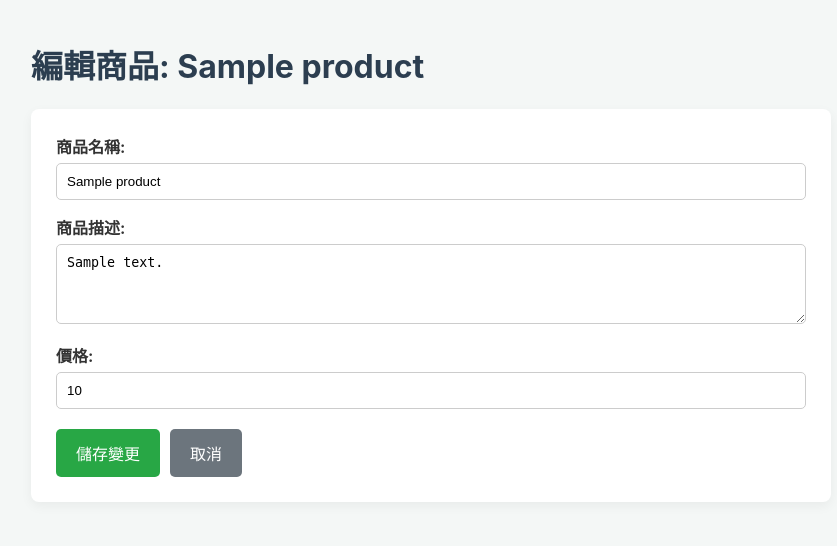
After one commit to BlankTsai/Database-system-2025-extended1, a Flask app: template templates/edit_product.html in a window 1280 px wide. The commit adds this page. Shown: the top 546 px of the page, without its empty margins (209-1046 px from the left). Run offline with Flask 3, Linux system fonts and the light colour scheme; the template is opened without the code that fills it: most values are stand-ins (such as "Sample title", 1, 10 or a date in 2020).

Commit message:
Complete CRUD and Multi Input

```diff
--- a/app.py
+++ b/app.py
@@ -2,6 +2,8 @@ import os
 from flask import Flask, render_template, request, redirect, url_for
 from pymongo import MongoClient
 from dotenv import load_dotenv
+from datetime import datetime
+from bson.objectid import ObjectId  # [NEW] 匯入 ObjectId，用於刪除與更新商品
 
 # 載入 .env 檔案中的環境變數
 load_dotenv()
@@ -9,33 +11,111 @@ load_dotenv()
 app = Flask(__name__)
 
 # --- MongoDB 連線 ---
-# 從 .env 讀取你的連線字串
 mongo_uri = os.getenv('MONGO_URI')
 client = MongoClient(mongo_uri)
-
-# 選擇你的 database 和 collection
-# 你可以隨意命名，MongoDB 會在第一次使用時自動建立
-db = client['flea_market']       # 資料庫名稱: flea_market
-products_collection = db['products']  # 集合名稱 (Table): products
+db = client['flea_market']
+products_collection = db['products']
 # ---------------------
 
 
 @app.route('/')
 def index():
     """
-    Renders the homepage.
-    (我們稍後會在這裡加入讀取資料庫的程式碼)
+    Renders the homepage and displays all products.
     """
-    # 測試連線 (可選)
+    # 從資料庫讀取所有商品 (最新的排前面)
+    all_products = list(products_collection.find().sort("_id", -1))
+    return render_template('index.html', products=all_products)
+
+
+# --- 新增商品 ---
+@app.route('/add', methods=['GET', 'POST'])
+def add_product():
+    if request.method == 'POST':
+        form_type = request.form.get('form_type')
+
+        if form_type == 'single':
+            # 單筆新增
+            name = request.form.get('name')
+            description = request.form.get('description')
+            price = request.form.get('price')
+
+            product = {
+                "name": name,
+                "description": description,
+                "price": float(price),
+                "created_at": datetime.utcnow()
+            }
+
+            products_collection.insert_one(product)
+
+        elif form_type == 'batch':
+            # 多筆新增
+            batch_names = request.form.getlist('batch_name')
+            batch_prices = request.form.getlist('batch_price')
+
+            products_to_insert = []
+
+            for name, price in zip(batch_names, batch_prices):
+                if name and price:
+                    product = {
+                        "name": name,
+                        "description": "多筆上架商品",
+                        "price": float(price),
+                        "created_at": datetime.utcnow()
+                    }
+                    products_to_insert.append(product)
+
+            if products_to_insert:
+                products_collection.insert_many(products_to_insert)
+
+        return redirect(url_for('index'))
+
+    return render_template('add_product.html')
+
+
+# --- [NEW] 刪除商品 ---
+@app.route('/delete/<product_id>', methods=['POST'])
+def delete_product(product_id):
     try:
-        client.admin.command('ping')
-        print("Pinged your deployment. You successfully connected to MongoDB!")
+        obj_id = ObjectId(product_id)
+        products_collection.delete_one({"_id": obj_id})
     except Exception as e:
-        print(e)
+        print(f"Error deleting product: {e}")
+    return redirect(url_for('index'))
 
-    return render_template('index.html')
 
-# (我們稍後會在這裡加入 'add_product', 'edit_product' 等路由)
+# --- [NEW] 編輯商品 (GET 顯示 / POST 更新) ---
+@app.route('/edit/<product_id>', methods=['GET', 'POST'])
+def edit_product(product_id):
+    try:
+        obj_id = ObjectId(product_id)
+    except Exception as e:
+        print(f"Invalid ObjectId: {e}")
+        return redirect(url_for('index'))
+
+    if request.method == 'POST':
+        # 處理更新邏輯
+        updated_name = request.form.get('name')
+        updated_description = request.form.get('description')
+        updated_price = float(request.form.get('price'))
+
+        products_collection.update_one(
+            {"_id": obj_id},
+            {"$set": {
+                "name": updated_name,
+                "description": updated_description,
+                "price": updated_price
+            }}
+        )
+        return redirect(url_for('index'))
+    else:
+        # 顯示編輯頁面
+        product = products_collection.find_one({"_id": obj_id})
+        if product:
+            return render_template('edit_product.html', product=product)
+        else:
+            return redirect(url_for('index'))
 
 
 if __name__ == '__main__':
--- a/static/style.css
+++ b/static/style.css
@@ -0,0 +1,186 @@
+body {
+    font-family: -apple-system, BlinkMacSystemFont, "Segoe UI", Roboto, sans-serif;
+    background-color: #f4f7f6;
+    color: #333;
+    margin: 0;
+    padding: 20px;
+}
+
+.container {
+    max-width: 800px;
+    margin: 0 auto;
+}
+
+h1, h2 {
+    color: #2c3e50;
+}
+
+/* 卡片樣式 (共用於表單和商品) */
+.card {
+    background-color: #ffffff;
+    border-radius: 8px;
+    box-shadow: 0 4px 12px rgba(0, 0, 0, 0.05);
+    padding: 25px;
+    margin-bottom: 25px;
+}
+
+/* 導覽連結 */
+.nav-link {
+    display: inline-block;
+    margin-bottom: 20px;
+    background-color: #e0e0e0;
+    color: #555;
+    padding: 8px 15px;
+    border-radius: 5px;
+    text-decoration: none;
+    transition: background-color 0.3s;
+}
+.nav-link:hover {
+    background-color: #d1d1d1;
+}
+.add-product-btn {
+    background-color: #007bff;
+    color: white;
+    font-weight: bold;
+}
+.add-product-btn:hover {
+    background-color: #0056b3;
+}
+
+
+/* 表單樣式 */
+.form-group {
+    margin-bottom: 15px;
+}
+.form-group label {
+    display: block;
+    margin-bottom: 5px;
+    font-weight: bold;
+}
+input[type="text"],
+input[type="number"],
+textarea {
+    width: 100%;
+    padding: 10px;
+    border: 1px solid #ccc;
+    border-radius: 5px;
+    box-sizing: border-box; /* 確保 padding 不會撐爆寬度 */
+}
+textarea {
+    min-height: 80px;
+    resize: vertical;
+}
+
+button[type="submit"],
+button[type="button"] {
+    background-color: #28a745;
+    color: white;
+    padding: 12px 20px;
+    border: none;
+    border-radius: 5px;
+    cursor: pointer;
+    font-size: 16px;
+    transition: background-color 0.3s;
+}
+button[type="submit"]:hover {
+    background-color: #218838;
+}
+
+/* 多筆新增的樣式 */
+.batch-item {
+    display: flex;
+    gap: 10px; /* 欄位間距 */
+    margin-bottom: 10px;
+}
+.batch-item input[name="batch_name"] {
+    flex: 3; /* 名稱欄位佔 3 份 */
+}
+.batch-item input[name="batch_price"] {
+    flex: 1; /* 價格欄位佔 1 份 */
+}
+.batch-controls {
+    display: flex;
+    justify-content: space-between;
+    margin-top: 20px;
+}
+#add-more-btn {
+    background-color: #6c757d;
+}
+#add-more-btn:hover {
+    background-color: #5a6268;
+}
+
+/* 商品列表樣式 */
+.product-card {
+    border-left: 5px solid #007bff;
+}
+.product-card h3 {
+    margin-top: 0;
+    margin-bottom: 10px;
+}
+.product-card .price {
+    font-size: 1.2em;
+    font-weight: bold;
+    color: #28a745;
+}
+.product-card .description {
+    color: #555;
+}
+/* --- [NEW] 商品卡片上的操作按鈕 --- */
+.action-buttons {
+    margin-top: 15px;
+    border-top: 1px solid #eee;
+    padding-top: 15px;
+    display: flex;
+    gap: 10px;
+}
+
+.edit-btn, .delete-btn {
+    padding: 8px 15px;
+    border: none;
+    border-radius: 5px;
+    cursor: pointer;
+    font-size: 14px;
+    text-decoration: none;
+    color: white;
+    transition: background-color 0.3s;
+}
+
+.edit-btn {
+    background-color: #ffc107; /* 黃色 */
+    color: #333;
+}
+.edit-btn:hover {
+    background-color: #e0a800;
+}
+
+.delete-btn {
+    background-color: #dc3545; /* 紅色 */
+    color: white;
+}
+.delete-btn:hover {
+    background-color: #c82333;
+}
+
+
+/* --- [NEW] 編輯頁面的表單控制項 --- */
+.form-actions {
+    margin-top: 20px;
+    display: flex;
+    gap: 10px;
+    align-items: center;
+}
+
+.cancel-btn {
+    display: inline-block;
+    background-color: #6c757d; /* 灰色 */
+    color: white;
+    padding: 12px 20px;
+    border-radius: 5px;
+    text-decoration: none;
+    font-size: 16px;
+    transition: background-color 0.3s;
+}
+.cancel-btn:hover {
+    background-color: #5a6268;
+}
--- /dev/null
+++ b/templates/edit_product.html
@@ -0,0 +1,35 @@
+<!DOCTYPE html>
+<html lang="en">
+<head>
+    <meta charset="UTF-8">
+    <title>編輯商品</title>
+    <link rel="stylesheet" href="{{ url_for('static', filename='style.css') }}">
+</head>
+<body>
+    <div class="container">
+        <h1>編輯商品: {{ product.name }}</h1>
+
+        <div class="card">
+            <form method="POST">
+                <div class="form-group">
+                    <label for="name">商品名稱:</label>
+                    <input type="text" name="name" value="{{ product.name }}" required>
+                </div>
+                <div class="form-group">
+                    <label for="description">商品描述:</label>
+                    <textarea name="description">{{ product.description }}</textarea>
+                </div>
+                <div class="form-group">
+                    <label for="price">價格:</label>
+                    <input type="number" name="price" value="{{ product.price }}" required min="0">
+                </div>
+
+                <div class="form-actions">
+                    <button type="submit">儲存變更</button>
+                    <a href="{{ url_for('index') }}" class="cancel-btn">取消</a>
+                </div>
+            </form>
+        </div>
+    </div>
+</body>
+</html>
```
Also changed, not shown: templates/add_product.html (+72 -0 lines), templates/index.html (+37 -3 lines).
